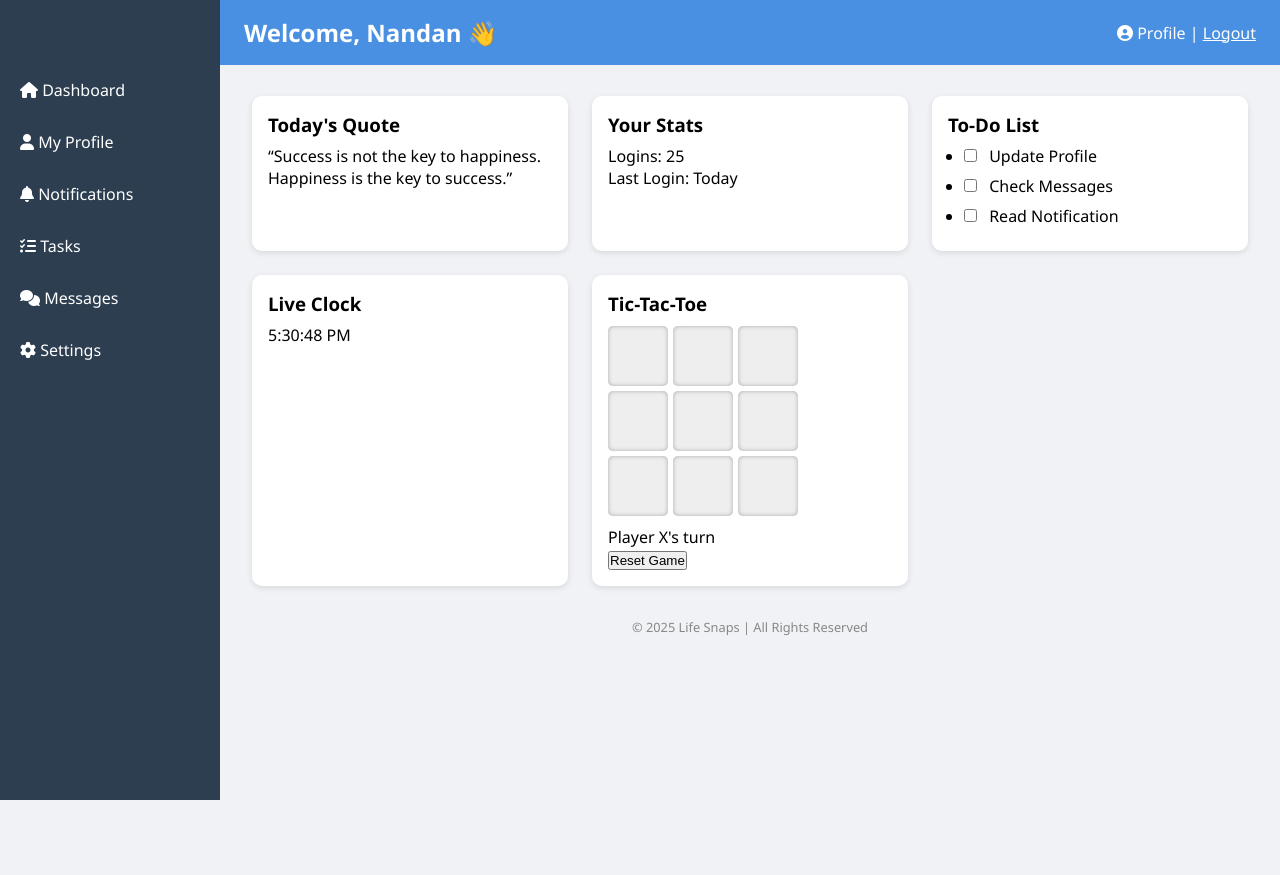
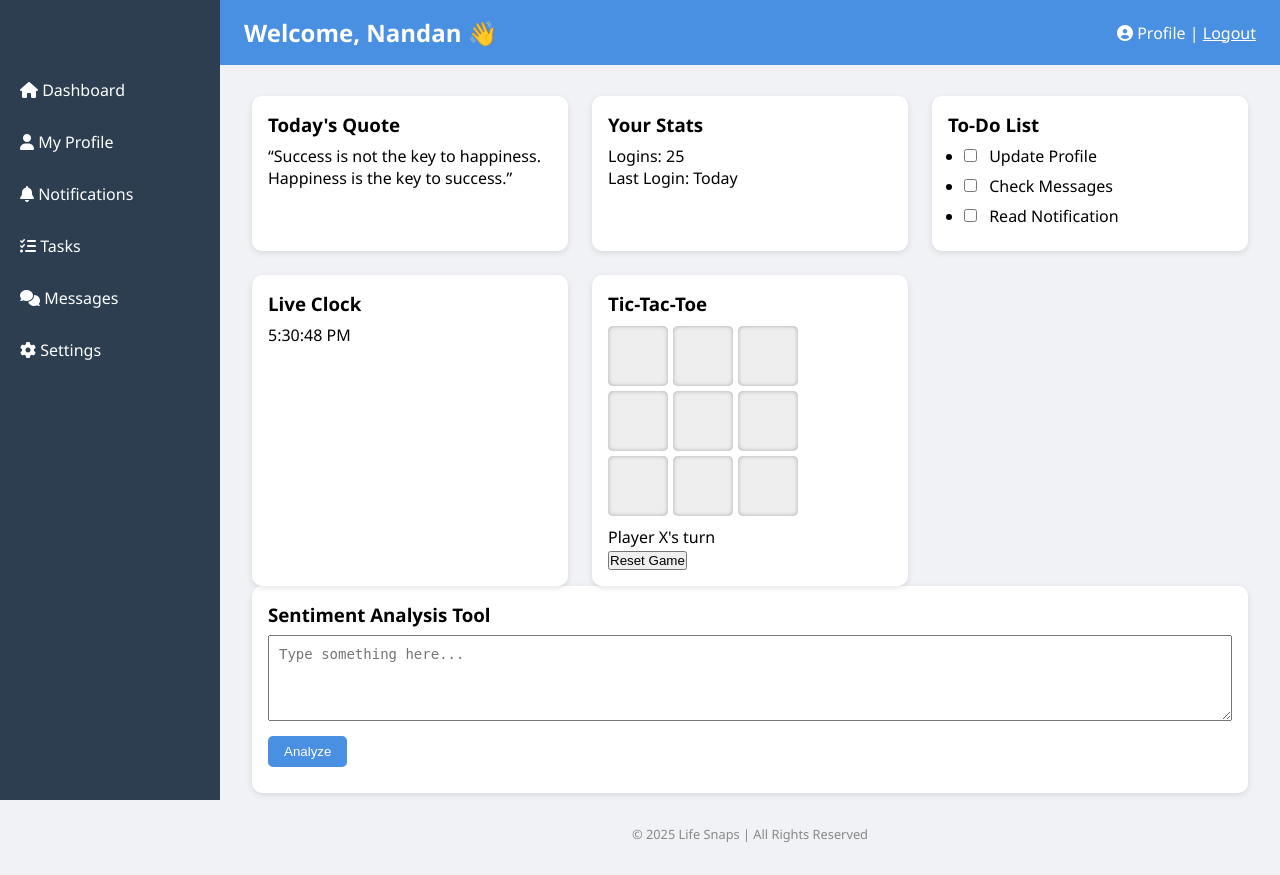
Before and after one commit to nandanguleria/userapp, a Node server app: template views/dashboard.ejs in a window 1280 px wide. Before the commit the page ends 800 px from the top, so only its background shows below. Run offline with Node 20, Linux system fonts and the light colour scheme; the template is opened without the code that fills it, so the values that code supplies are empty; some libraries are stand-ins or nearby versions.

Commit message:
Update dashboard.ejs

```diff
--- a/views/dashboard.ejs
+++ b/views/dashboard.ejs
@@ -217,6 +217,14 @@
       </div>
     </div>
 
+<div class="card">
+  <h3>Sentiment Analysis Tool</h3>
+  <textarea id="sentimentInput" rows="4" placeholder="Type something here..." style="width:100%; padding:10px; font-size:14px;"></textarea>
+  <button onclick="analyzeSentiment()" style="margin-top:10px; padding:8px 16px; background-color:#4a90e2; color:white; border:none; border-radius:5px; cursor:pointer;">Analyze</button>
+  <p id="sentimentOutput" style="margin-top:10px; font-weight: bold;"></p>
+</div>
+
+
     <div class="footer">
       &copy; 2025 Life Snaps | All Rights Reserved
     </div>
```
